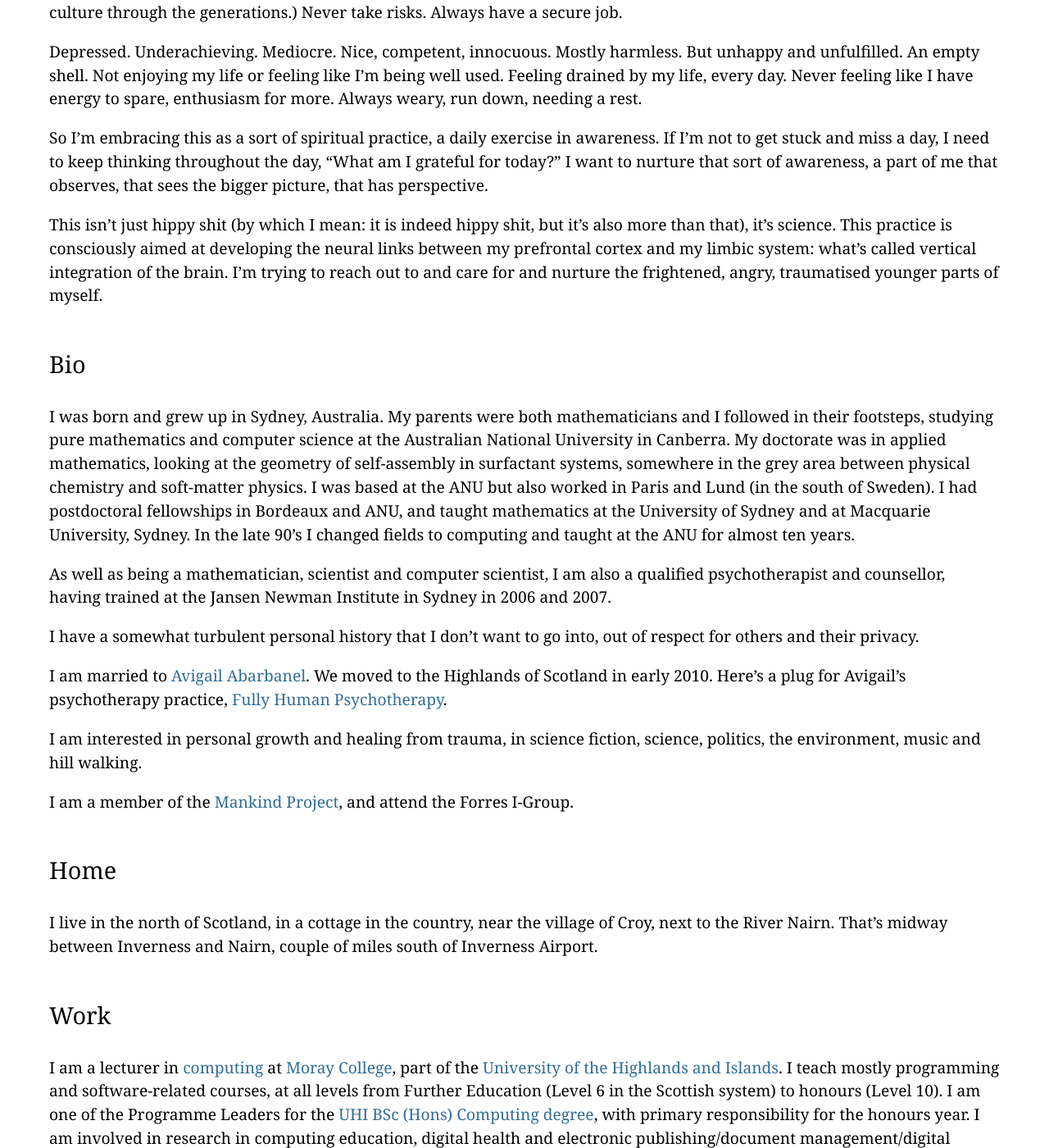
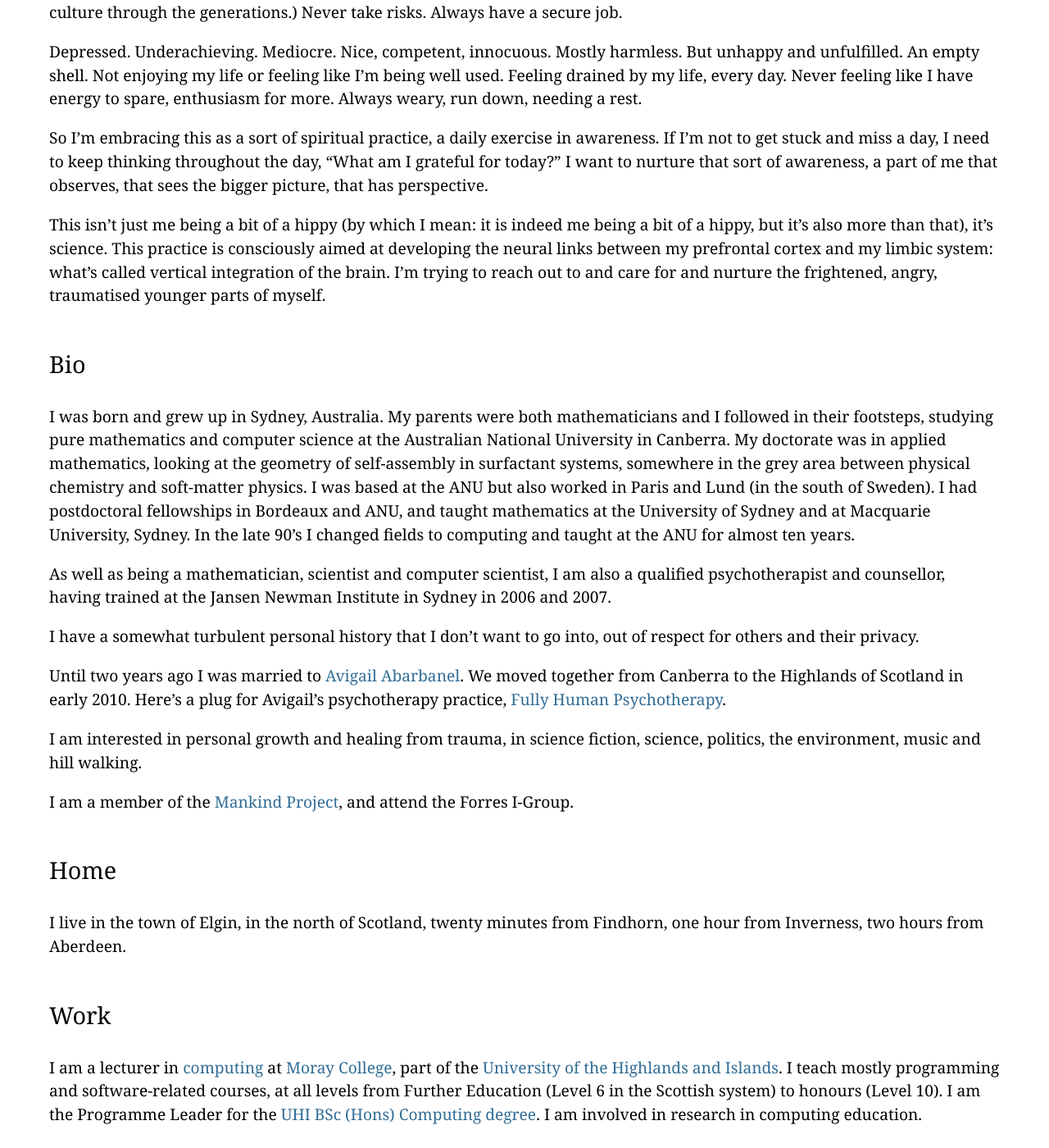
Before and after one commit to ian-barnes/ian-barnes.github.io, a Jekyll site: the page built from about/index.md, in a window 1280 px wide and 1400 px high, scrolled down 1690 px. Shown: the whole window at 82% size. Built offline with Jekyll 4.4.1, drawn with Linux system fonts in a browser that asks for light colours; some web fonts are replaced; Markdown is read by kramdown in place of the engine named in the settings; some of the changed text lies outside the part shown.

Commit message:
Update from almost two years ago: separation etc.

```diff
--- a/about/index.md
+++ b/about/index.md
@@ -69,7 +69,8 @@ throughout the day, "What am I grateful for today?" I want to nurture that sort
 of awareness, a part of me that observes, that sees the bigger picture, that has
 perspective.
 
-This isn't just hippy shit (by which I mean: it is indeed hippy shit, but it's
+This isn't just me being a bit of a hippy (by which I mean: it is indeed me being
+a bit of a hippy, but it's
 also more than that), it's science. This practice is consciously aimed at
 developing the neural links between my prefrontal cortex and my limbic system:
 what's called vertical integration of the brain. I'm trying to reach out to and
@@ -97,9 +98,9 @@ Institute in Sydney in 2006 and 2007.
 I have a somewhat turbulent personal history that I don't want to go into, out
 of respect for others and their privacy.
 
-I am married to [Avigail Abarbanel] [Avigail]. We moved to the Highlands of
-Scotland in early 2010. Here's a plug for Avigail's psychotherapy practice,
-[Fully Human Psychotherapy] [FH].
+Until two years ago I was married to [Avigail Abarbanel] [Avigail]. We moved
+together from Canberra to the Highlands of Scotland in early 2010. Here's a plug
+for Avigail's psychotherapy practice, [Fully Human Psychotherapy] [FH].
 
 I am interested in personal growth and healing from trauma, in science fiction,
 science, politics, the environment, music and hill walking.
@@ -115,9 +116,8 @@ I am a member of the [Mankind Project] [MKP], and attend the Forres I-Group.
 Home
 ----
 
-I live in the north of Scotland, in a cottage in the country, near the village
-of Croy, next to the River Nairn. That's midway between Inverness and Nairn,
-couple of miles south of Inverness Airport.
+I live in the town of Elgin, in the north of Scotland, twenty minutes from Findhorn,
+one hour from Inverness, two hours from Aberdeen.
 
 
 Work
@@ -126,10 +126,9 @@ Work
 I am a lecturer in [computing][] at [Moray College][MC], part of the [University
 of the Highlands and Islands][UHI]. I teach mostly programming and
 software-related courses, at all levels from Further Education (Level 6 in the
-Scottish system) to honours (Level 10). I am one of the Programme Leaders for
-the [UHI BSc (Hons) Computing degree][degree], with primary responsibility for
-the honours year. I am involved in research in computing education, digital
-health and electronic publishing/document management/digital preservation.
+Scottish system) to honours (Level 10). I am the Programme Leader for
+the [UHI BSc (Hons) Computing degree][degree]. I am involved in research in
+computing education.
 
 [computing]: http://www.uhi.ac.uk/en/studying-at-uhi/computing
 [MC]: http://www.moray.uhi.ac.uk/
```
Also changed, not shown: other parts of about/index.md (+0 -2 lines).
